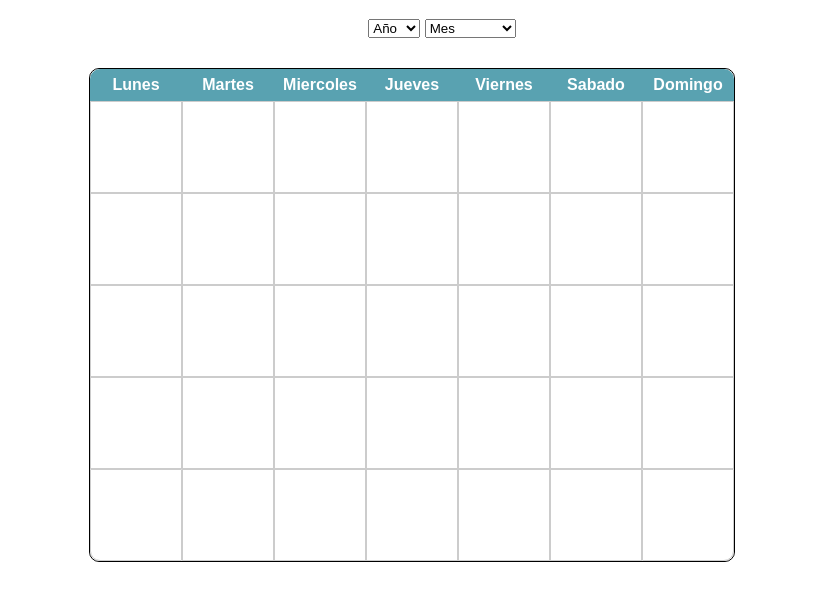
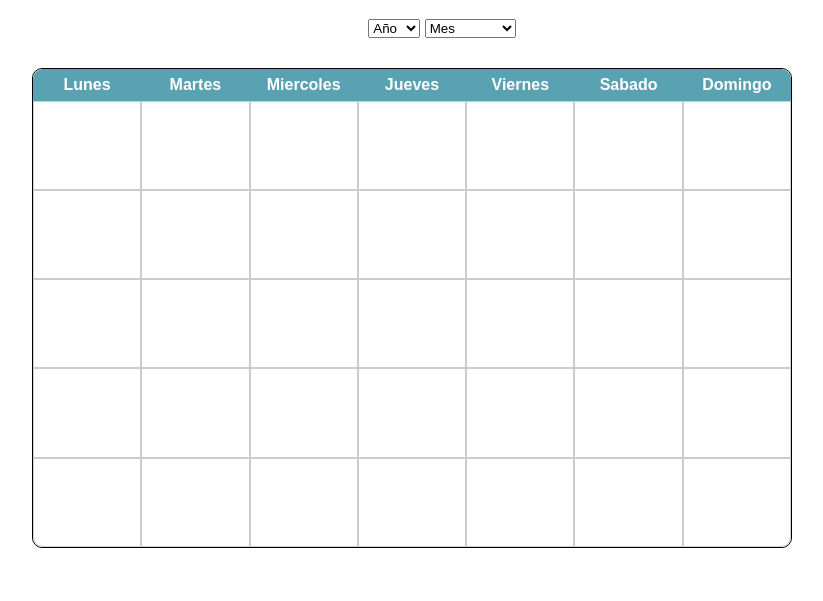
Before and after one commit to Fabi-daza/calendario, a plain HTML site: page index.html in a window 1280 px wide. Shown: the part 91-692 px from the top of the page, without its empty margins (236-1059 px from the left). Drawn offline with Linux system fonts and the light colour scheme.

Commit message:
actualizacion tamaño tabla

```diff
--- a/style.css
+++ b/style.css
@@ -16,10 +16,11 @@ body{
     border-radius: 10px;
     border: 1px solid;
     margin: 0 auto;
+    height: 60vh;
 }
 .tabla-calendario td{
-    width:70px;
-    height: 70px;
+    width:10%;
+    height: 10%;
     border: 1px solid #ccc;
     vertical-align: top;
     padding: 10px;
```
